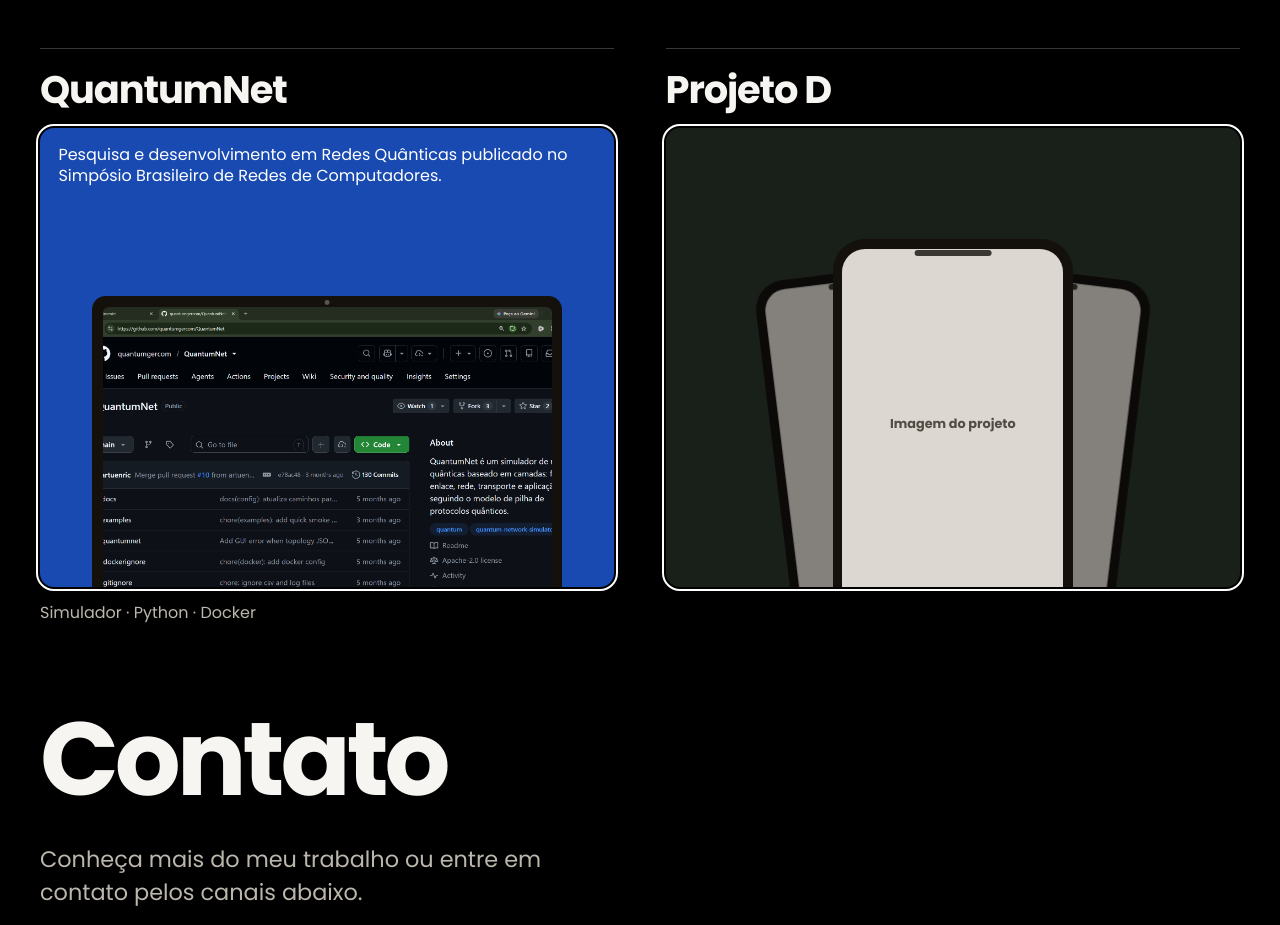
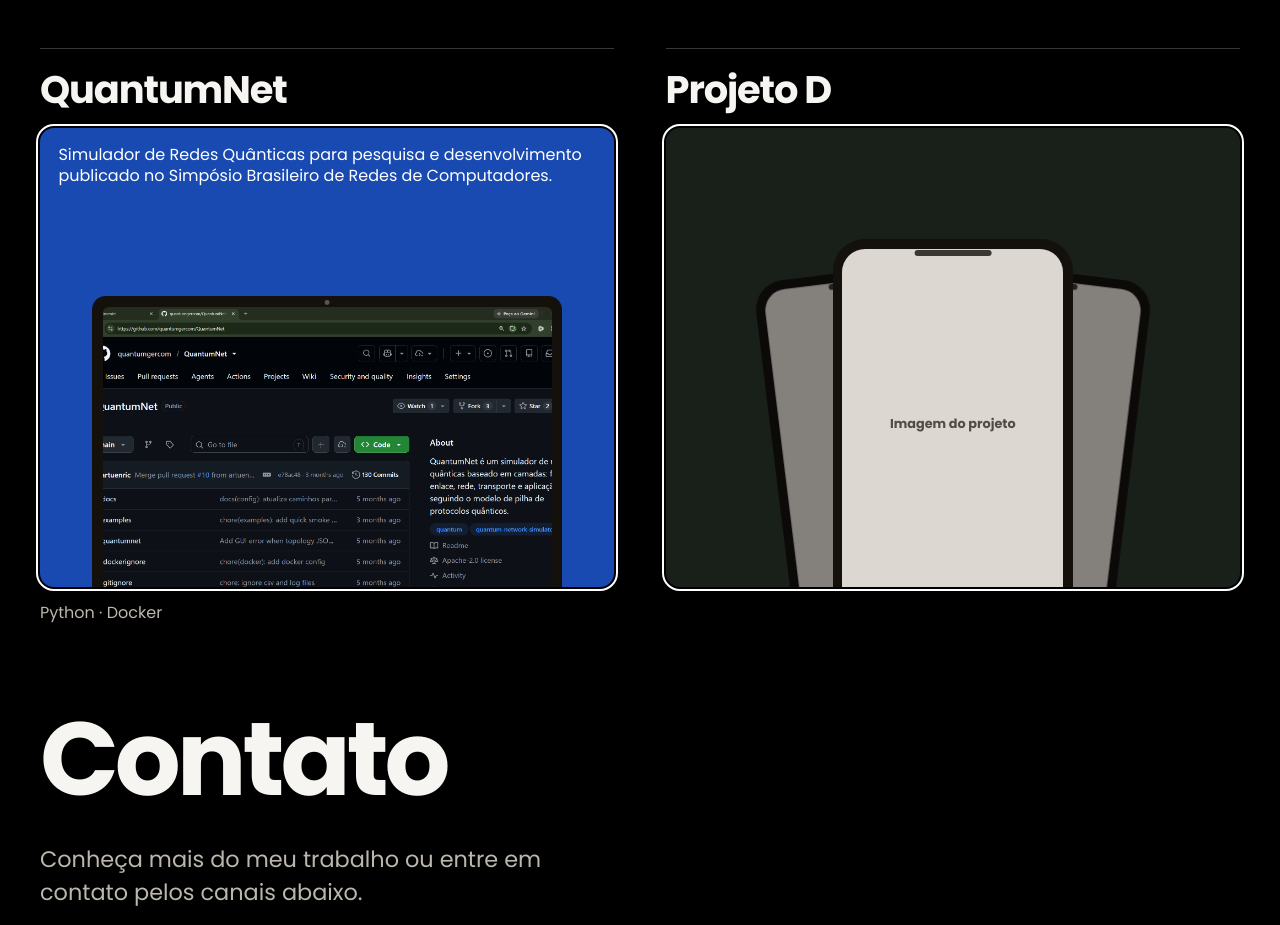
Before and after one commit to Covil-Works/Portifolio-Covil, a React (Vite) app: page / in a window 1280 px wide. Shown: the part 2920-3845 px from the top of the page. Built offline with nearby package versions, Linux system fonts and the light colour scheme.

Commit message:
copy(projects): restore QuantumNet description

```diff
--- a/src/App.jsx
+++ b/src/App.jsx
@@ -124,7 +124,7 @@ const technologies = [
 const projects = [
   { name: 'SplitUp', description: 'App Mobile Android que ajuda a dividir contas entre amigos em bares, restaurantes e supermercados.', details: 'Kotlin · Room · Android', href: 'https://covildev.com/splitup', stack: 'Kotlin · PostgreSQL', device: 'phone', image: suMain, imageAlt: 'Tela principal do SplitUp', phoneImages: { left: suComanda, right: suAmigos }, rotatePhonePreview: true },
   { name: 'MyWL', description: 'Aplicação Web para uma wishlist global compartilhada para presentes, aniversário, casamentos, etc.', details: 'Next.js · PostgreSQL · Vercel', href: 'https://covildev.com/mywl', stack: 'Next.js · PostgreSQL', device: 'desktop', image: null, imageAlt: 'Tela do MyWL', carouselImages: [mywl1, mywl2, mywl3] },
-  { name: 'QuantumNet', description: 'Pesquisa e desenvolvimento em Redes Quânticas publicado no Simpósio Brasileiro de Redes de Computadores.', details: 'Simulador · Python · Docker', href: 'https://sol.sbc.org.br/index.php/sbrc_estendido/article/view/42593', device: 'desktop', image: null, imageAlt: 'Tela do QuantumNet', carouselImages: [qn1, qn2] },
+  { name: 'QuantumNet', description: 'Simulador de Redes Quânticas para pesquisa e desenvolvimento publicado no Simpósio Brasileiro de Redes de Computadores.', details: 'Python · Docker', href: 'https://sol.sbc.org.br/index.php/sbrc_estendido/article/view/42593', device: 'desktop', image: null, imageAlt: 'Tela do QuantumNet', carouselImages: [qn1, qn2] },
   { name: 'Projeto D', stack: 'Produto · Comunidade', device: 'phone', image: null, imageAlt: 'Tela do Projeto D' },
 ]
 
```
